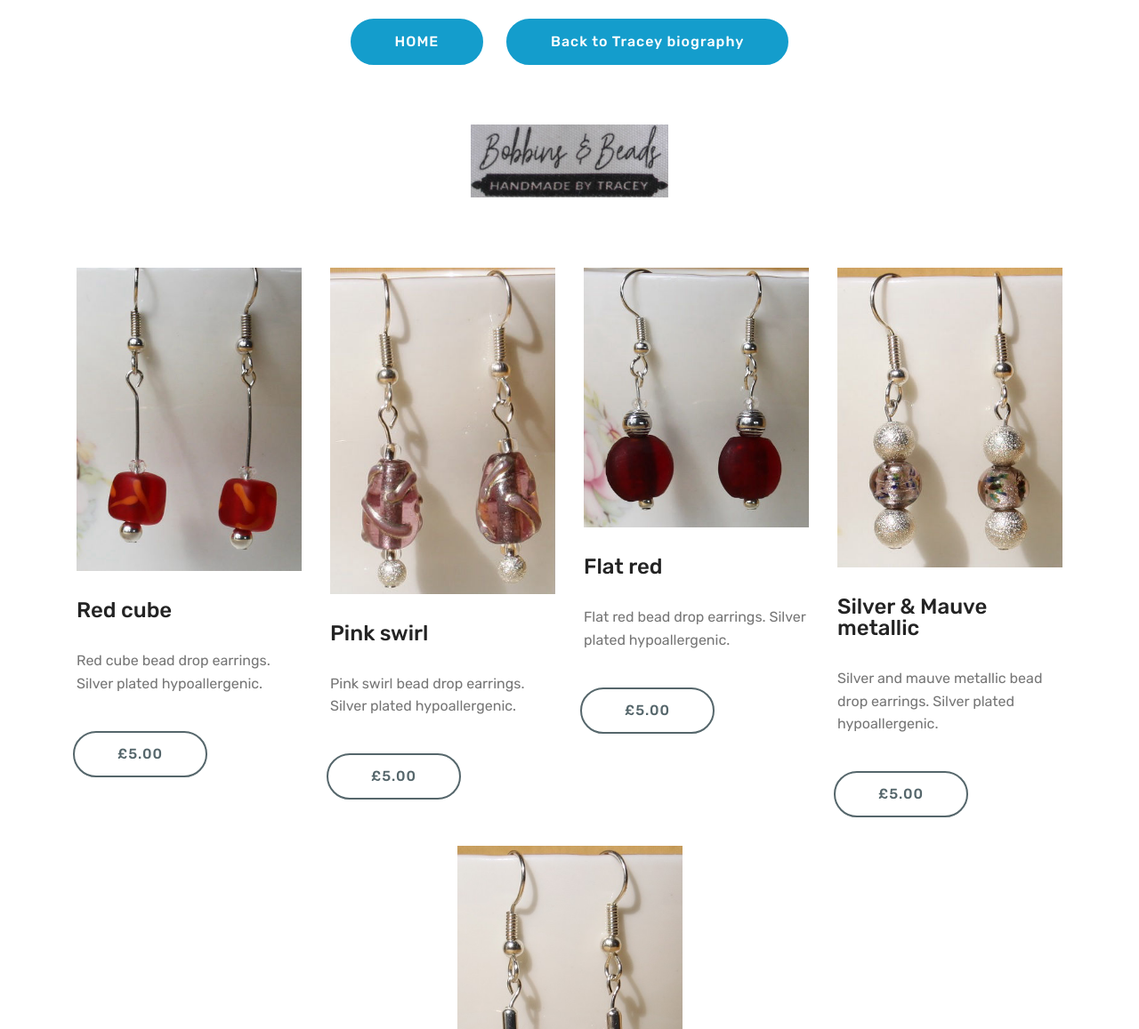
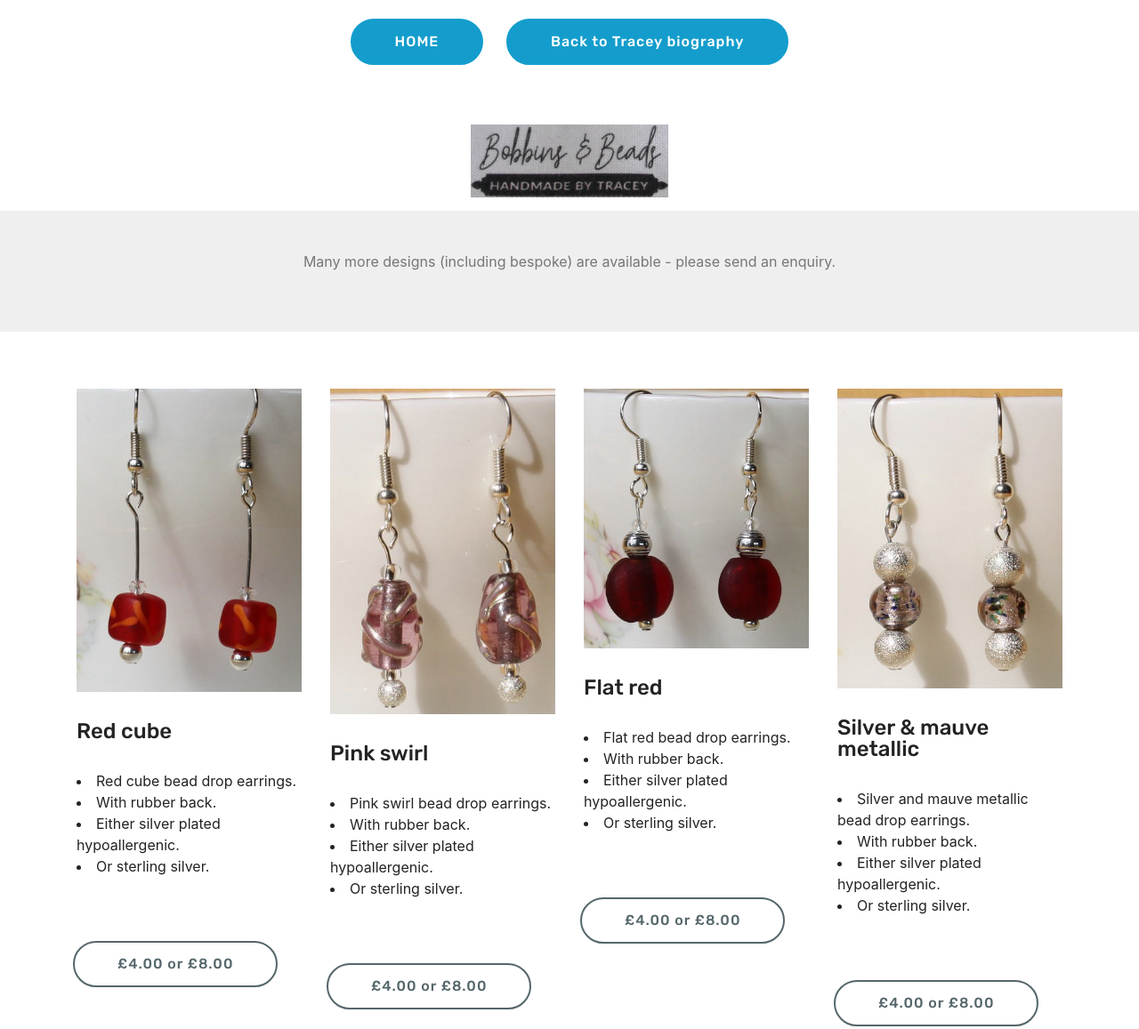
Before and after one commit to bobbinsandbeadsbytracey/bobbinsandbeadsbytracey.github.io, a plain HTML site: page page5.html in a window 1280 px wide. Shown: the top 1157 px of the page at 89% size. Drawn offline with Linux system fonts and the light colour scheme.

Commit message:
New prices and Sterling silver

```diff
--- a/page5.html
+++ b/page5.html
@@ -20,6 +20,7 @@
 
 
 </head>
+
 <body>
   <section class="mbr-section content8 cid-rB0RogpUwz" id="content8-s">
 
@@ -46,6 +47,17 @@
     </figure>
 </section>
 
+<section class="header1 cid-rArfH8KUhd" id="header16-0">
+    <div class="container">
+        <div class="row justify-content-md-center">
+            <div class="col-md-10 align-center">
+                <p class="mbr-text pb-1 mbr-fonts-style display-6">
+                    Many more designs (including bespoke) are available - please send an enquiry.</p>
+            </div>
+        </div>
+    </div>
+</section>
+
 <section class="services1 cid-rB0Rohot9D" id="services1-v">
     <!---->
 
@@ -68,9 +80,9 @@
                     </div>
                     <div class="card-box">
                         <h4 class="card-title mbr-fonts-style display-5">Red cube</h4>
-                        <p class="mbr-text mbr-fonts-style display-7">Red cube bead drop earrings. Silver plated hypoallergenic.</p>
+                        <p class="mbr-text mbr-fonts-style display-7"><LI>Red cube bead drop earrings.</LI><LI>With rubber back.</LI><LI>Either silver plated hypoallergenic.</LI><LI>Or sterling silver.</LI></p>
                         <!--Btn-->
-                        <div class="mbr-section-btn align-left"><a href="page3.html" class="btn btn-warning-outline display-4">£5.00</a></div>
+                        <div class="mbr-section-btn align-left"><a href="page3.html" class="btn btn-warning-outline display-4">£4.00 or £8.00</a></div>
                     </div>
                 </div>
             </div>
@@ -83,10 +95,10 @@
                     <div class="card-box">
                         <h4 class="card-title mbr-fonts-style display-5">Pink swirl</h4>
                         <p class="mbr-text mbr-fonts-style display-7">
-                            Pink swirl bead drop earrings. Silver plated hypoallergenic.</p>
+                            <LI>Pink swirl bead drop earrings.</LI><LI>With rubber back.</LI><LI>Either silver plated hypoallergenic.</LI><LI>Or sterling silver.</LI></p>
                         <!--Btn-->
                         <div class="mbr-section-btn align-left"><a href="page3.html" class="btn btn-warning-outline display-4">
-                                £5.00</a></div>
+                                £4.00 or £8.00</a></div>
                     </div>
                 </div>
             </div>
@@ -99,10 +111,10 @@
                     <div class="card-box">
                         <h4 class="card-title mbr-fonts-style display-5">
                             Flat red</h4>
-                        <p class="mbr-text mbr-fonts-style display-7">Flat red bead drop earrings. Silver plated hypoallergenic.</p>
+                        <p class="mbr-text mbr-fonts-style display-7"><LI>Flat red bead drop earrings.</LI><LI>With rubber back.</LI><LI>Either silver plated hypoallergenic.</LI><LI>Or sterling silver.</LI></p>
                         <!--Btn-->
                         <div class="mbr-section-btn align-left"><a href="page3.html" class="btn btn-warning-outline display-4">
-                                £5.00</a></div>
+                                £4.00 or £8.00</a></div>
                     </div>
                 </div>
             </div>
@@ -114,11 +126,11 @@
                     </div>
                     <div class="card-box">
                         <h4 class="card-title mbr-fonts-style display-5">
-                            Silver &amp; Mauve metallic</h4>
+                            Silver &amp; mauve metallic</h4>
                         <p class="mbr-text mbr-fonts-style display-7">
-                            Silver and mauve metallic bead drop earrings. Silver plated hypoallergenic.</p>
+                            <LI>Silver and mauve metallic bead drop earrings.</LI><LI>With rubber back.</LI><LI>Either silver plated hypoallergenic.</LI><LI>Or sterling silver.</LI></p>
                         <!--Btn-->
-                        <div class="mbr-section-btn align-left"><a href="page3.html" class="btn btn-warning-outline display-4">£5.00</a></div>
+                        <div class="mbr-section-btn align-left"><a href="page3.html" class="btn btn-warning-outline display-4">£4.00 or £8.00</a></div>
                     </div>
                 </div>
             </div>
@@ -132,9 +144,9 @@
                         <h4 class="card-title mbr-fonts-style display-5">
                             Crystal rondelle</h4>
                         <p class="mbr-text mbr-fonts-style display-7">
-                            Crystal rondelle beaded drop earrings. Silver plated hypoallergenic.</p>
+                            <LI>Crystal rondelle beaded drop earrings.</LI><LI>With rubber back.</LI><LI>Either silver plated hypoallergenic.</LI><LI>Or sterling silver.</LI></p>
                         <!--Btn-->
-                        <div class="mbr-section-btn align-left"><a href="page3.html" class="btn btn-warning-outline display-4">£5.00</a></div>
+                        <div class="mbr-section-btn align-left"><a href="page3.html" class="btn btn-warning-outline display-4">£4.00 or £8.00</a></div>
                     </div>
                 </div>
             </div>
```
